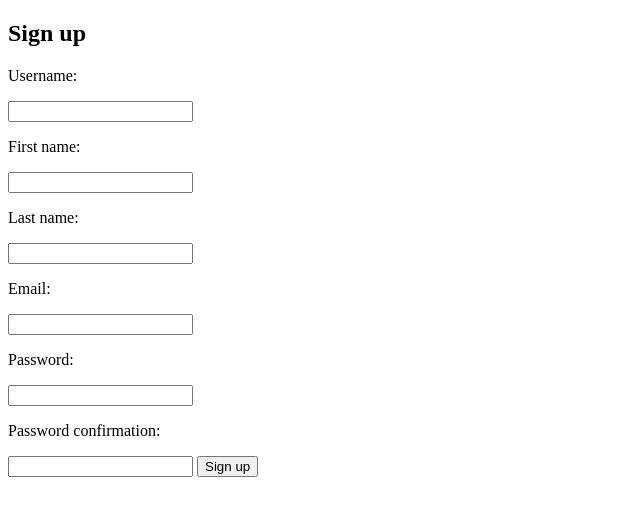
After one commit to ALindroos/SecurityProject, a Django app: page /signup/ in a window 1280 px wide. The commit adds this page. Shown: the top 516 px of the page, without its empty margins (0-640 px from the left). Run offline with Django 3.2, Linux system fonts and the light colour scheme.

Commit message:
flaws improved

```diff
--- a/security/notes/templates/registration/login.html
+++ b/security/notes/templates/registration/login.html
@@ -33,5 +33,6 @@
     <input type="submit" value="login" />
     <input type="hidden" name="next" value="{{ next }}" />
   </form>
+  <h3><a href="{% url 'signup' %}">Create an account:</a></h3>
   </body>
 </html>
--- /dev/null
+++ b/security/notes/templates/registration/signup.html
@@ -0,0 +1,26 @@
+<!DOCTYPE html>
+<html>
+  <head>
+    <meta charset="utf-8">
+    <title>bad security</title>
+  </head>
+
+  <body>
+    <h2>Sign up</h2>
+    <form method="POST">
+      <p>Username:</p>
+      <input type='text' name='username'>
+      <p>First name:</p>
+      <input type='text' name='first_name'>
+      <p>Last name:</p>
+      <input type='text' name='last_name'>
+      <p>Email:</p>
+      <input type='text' name='email'>
+      <p>Password:</p>
+      <input type='password' name='password'>
+      <p>Password confirmation:</p>
+      <input type='password' name='password_ver'>
+      <button type="submit">Sign up</button>
+    </form>
+  </body>
+</html>
--- a/security/notes/urls.py
+++ b/security/notes/urls.py
@@ -7,5 +7,7 @@ urlpatterns = [
   path('add/', views.add, name='add'),
   path('user/<int:user_id>/account/', views.user, name='user_info'),
   path('search/', views.search, name='search'),
-  path('logout/', views.logout_view, name='logout')
+  path('logout/', views.logout_view, name='logout'),
+  path('signup/', views.signup_view, name='signup'),
+
 ]
--- a/security/notes/views.py
+++ b/security/notes/views.py
@@ -2,7 +2,7 @@ from django.shortcuts import render, redirect
 from django.http import HttpResponse
 from django.template import loader
 from datetime import datetime
-from django.contrib.auth import logout
+from django.contrib.auth import logout, login, authenticate
 from django.contrib.auth.decorators import login_required
 from django.contrib.auth.models import User
 import sqlite3
@@ -29,7 +29,13 @@ def note(request, note_id):
 def add(request):
   user = request.user
   note = request.POST.get('content')
-  Note.objects.create(note_text = note, pub_date= datetime.now(), user = user)
+  cursor = sqlite3.connect('db.sqlite3').cursor()
+
+  cursor.executescript("""
+    INSERT into notes_note (note_text, pub_date, user_id)
+    values('%s', '%s', %s);
+  """ % (note, datetime.now(), user.id))
+
   return redirect('/notes')
 
 
@@ -41,10 +47,10 @@ def user(request, user_id):
 
 @login_required
 def search(request):
-  ##"%' AND '%' UNION SELECT  is_superuser, password, email, username FROM auth_user --"
   search_term = request.POST.get('search_term')
   cursor = sqlite3.connect('db.sqlite3').cursor()
-  res = cursor.execute("SELECT notes_note.id, note_text, username, pub_date FROM notes_note LEFT JOIN auth_user ON notes_note.user_id = auth_user.id WHERE note_text LIKE '%%%s%%' " % (search_term)).fetchall()
+
+  res = cursor.execute("SELECT notes_note.id, note_text, username, pub_date FROM notes_note LEFT JOIN auth_user ON notes_note.user_id = auth_user.id WHERE note_text LIKE '%%%s%%' " % search_term).fetchall()
 
   response = []
   for row in res:
@@ -57,3 +63,25 @@ def search(request):
 def logout_view(request):
   logout(request)
   return redirect("/notes")
+
+def signup_view(request):
+  if request.method == 'POST':
+    username = request.POST.get('username')
+    first_name = request.POST.get('first_name')
+    last_name = request.POST.get('last_name')
+    email = request.POST.get('email')
+    psw = request.POST.get('password')
+    psw2 = request.POST.get('password_ver')
+
+    if (psw == psw2):
+      user = User.objects.create_user(username=username, email=email, password=psw,
+        first_name=first_name, last_name=last_name)
+      user.save()
+
+      user = authenticate(request, username=username, password=psw)
+      login(request, user)
+      return redirect("/notes")
+
+
+
+  return render(request, 'registration/signup.html')
```
Also changed, not shown: security/security/settings.py (+11 -2 lines).
